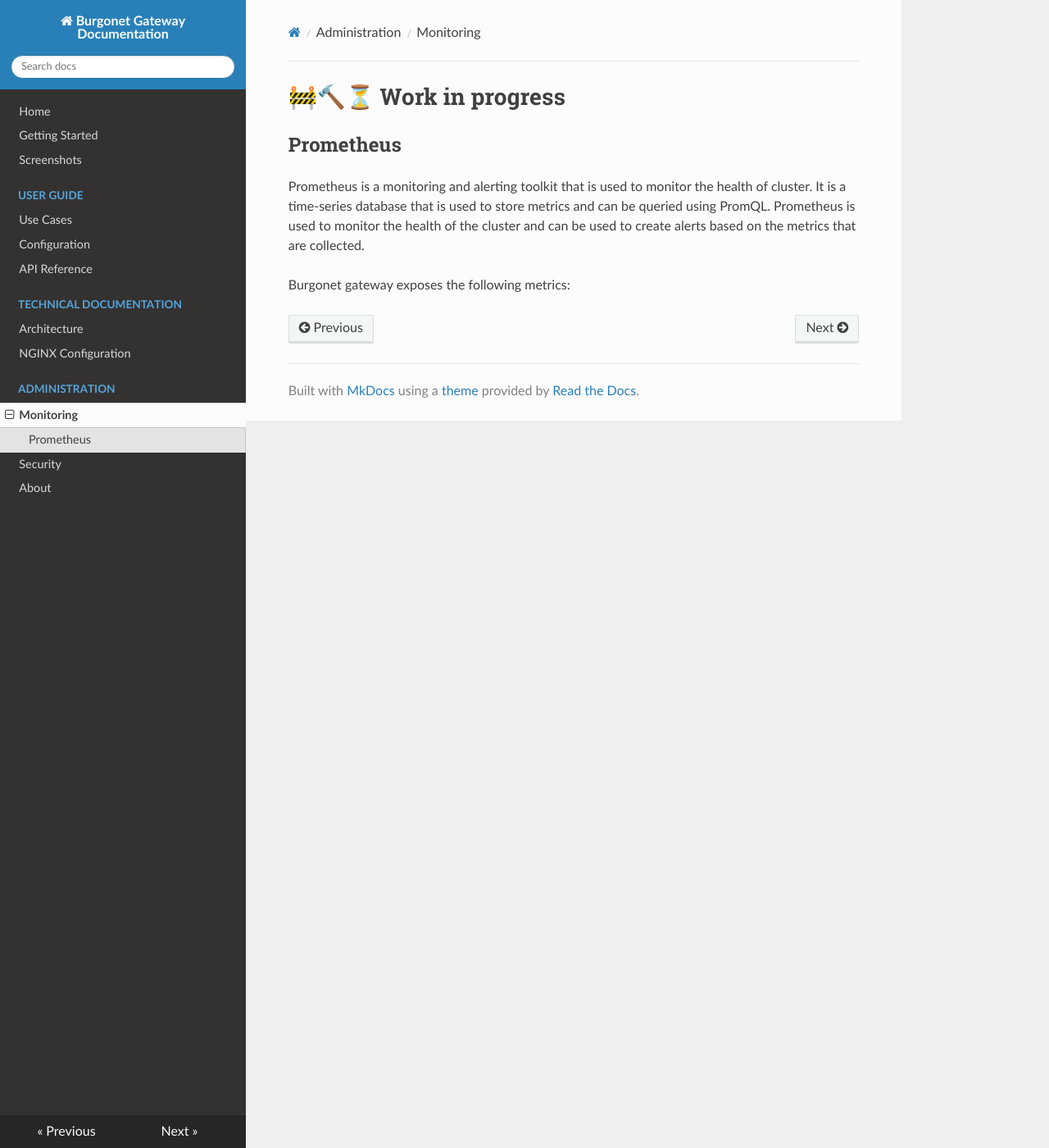
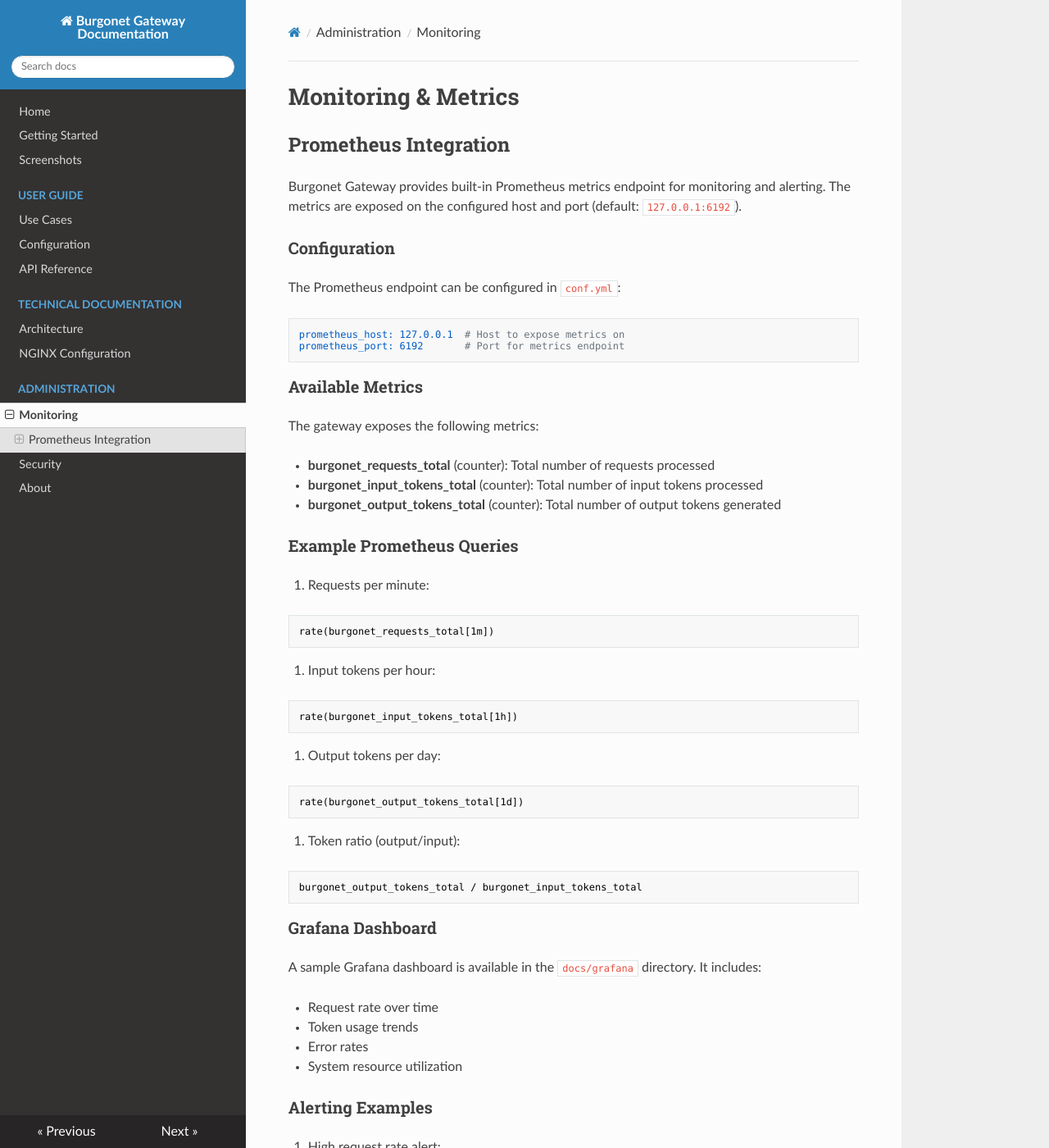
Before and after one commit to scampion/burgonet-gateway, an MkDocs documentation site: the page built from docs/monitoring.md, in a window 1280 px wide and 1400 px high. Shown: the whole window at 82% size. Built offline with MkDocs 1.6.1, drawn with Linux system fonts in a browser that asks for light colours; nearby versions of some CDN libraries; some of the changed text lies outside the part shown.

Commit message:
docs: update monitoring.md with detailed Prometheus metrics and configuration

````diff
--- a/docs/monitoring.md
+++ b/docs/monitoring.md
@@ -1,10 +1,87 @@
 
-# 🚧🔨⏳ Work in progress
+# Monitoring & Metrics
 
-## Prometheus
+## Prometheus Integration
 
-Prometheus is a monitoring and alerting toolkit that is used to monitor the health of cluster.
-It is a time-series database that is used to store metrics and can be queried using PromQL.
-Prometheus is used to monitor the health of the cluster and can be used to create alerts based on the metrics that are collected.
+Burgonet Gateway provides built-in Prometheus metrics endpoint for monitoring and alerting. The metrics are exposed on the configured host and port (default: `127.0.0.1:6192`).
 
-Burgonet gateway exposes the following metrics:
+### Configuration
+
+The Prometheus endpoint can be configured in `conf.yml`:
+
+```yaml
+prometheus_host: 127.0.0.1  # Host to expose metrics on
+prometheus_port: 6192       # Port for metrics endpoint
+```
+
+### Available Metrics
+
+The gateway exposes the following metrics:
+
+- **burgonet_requests_total** (counter): Total number of requests processed
+- **burgonet_input_tokens_total** (counter): Total number of input tokens processed
+- **burgonet_output_tokens_total** (counter): Total number of output tokens generated
+
+### Example Prometheus Queries
+
+1. Requests per minute:
+```promql
+rate(burgonet_requests_total[1m])
+```
+
+2. Input tokens per hour:
+```promql
+rate(burgonet_input_tokens_total[1h])
+```
+
+3. Output tokens per day:
+```promql
+rate(burgonet_output_tokens_total[1d])
+```
+
+4. Token ratio (output/input):
+```promql
+burgonet_output_tokens_total / burgonet_input_tokens_total
+```
+
+### Grafana Dashboard
+
+A sample Grafana dashboard is available in the `docs/grafana` directory. It includes:
+
+- Request rate over time
+- Token usage trends
+- Error rates
+- System resource utilization
+
+### Alerting Examples
+
+1. High request rate alert:
+```yaml
+- alert: HighRequestRate
+  expr: rate(burgonet_requests_total[5m]) > 1000
+  for: 10m
+  labels:
+    severity: critical
+  annotations:
+    summary: "High request rate detected"
+    description: "Request rate is above 1000 req/min for 10 minutes"
+```
+
+2. Token quota warning:
+```yaml
+- alert: TokenQuotaWarning
+  expr: burgonet_input_tokens_total % 1000000 > 900000
+  for: 5m
+  labels:
+    severity: warning
+  annotations:
+    summary: "Token quota nearing limit"
+    description: "Token usage is over 90% of quota"
+```
+
+### Best Practices
+
+- Monitor request rates and token usage trends
+- Set alerts for quota thresholds
+- Track token ratios to detect anomalies
+- Correlate metrics with system resource usage
````
